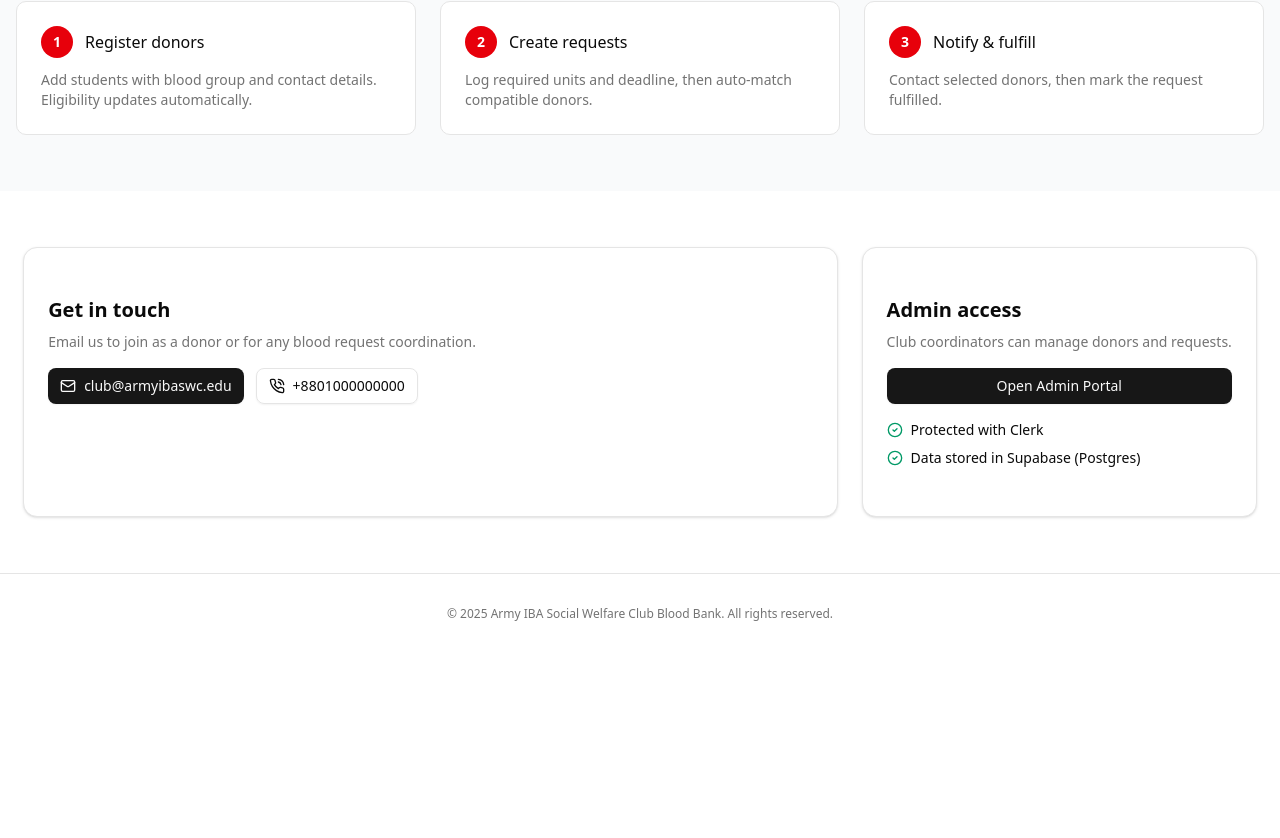
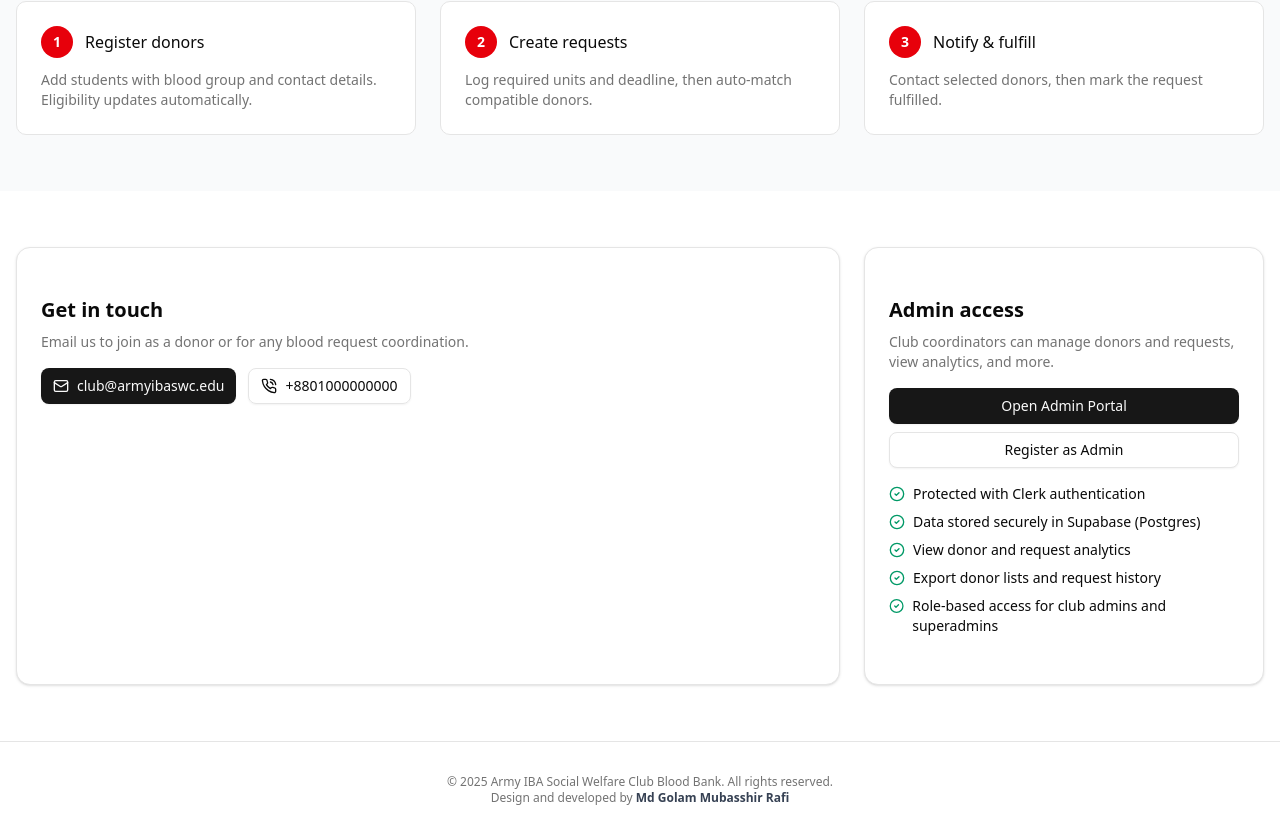
Before and after one commit to gmrafi/aibaswc-bloodbank, a Next.js app: page / in a window 1280 px wide. Shown: the part 980-1818 px from the top of the page. Before the commit the page ends 1634 px from the top, so only its background shows below. Built offline with nearby package versions, Linux system fonts and the light colour scheme; no server answers.

Commit message:
feat: enhance admin access section with additional features and improved descriptions

```diff
--- a/components/public-landing.tsx
+++ b/components/public-landing.tsx
@@ -112,20 +112,35 @@ export default function PublicLanding() {
           <Card>
             <CardContent className="p-6">
               <h3 className="text-xl font-semibold">Admin access</h3>
-              <p className="mt-2 text-sm text-muted-foreground">Club coordinators can manage donors and requests.</p>
-              <div className="mt-4">
+              <p className="mt-2 text-sm text-muted-foreground">Club coordinators can manage donors and requests, view analytics, and more.</p>
+              <div className="mt-4 flex flex-col gap-2">
                 <Link href="/admin">
                   <Button className="w-full">Open Admin Portal</Button>
+                </Link>
+                <Link href="/sign-up">
+                  <Button variant="outline" className="w-full">Register as Admin</Button>
                 </Link>
               </div>
               <ul className="mt-4 space-y-2 text-sm">
                 <li className="flex items-start gap-2">
                   <CheckCircle2 className="mt-0.5 size-4 text-emerald-600" />
-                  <span>Protected with Clerk</span>
+                  <span>Protected with Clerk authentication</span>
                 </li>
                 <li className="flex items-start gap-2">
                   <CheckCircle2 className="mt-0.5 size-4 text-emerald-600" />
-                  <span>Data stored in Supabase (Postgres)</span>
+                  <span>Data stored securely in Supabase (Postgres)</span>
+                </li>
+                <li className="flex items-start gap-2">
+                  <CheckCircle2 className="mt-0.5 size-4 text-emerald-600" />
+                  <span>View donor and request analytics</span>
+                </li>
+                <li className="flex items-start gap-2">
+                  <CheckCircle2 className="mt-0.5 size-4 text-emerald-600" />
+                  <span>Export donor lists and request history</span>
+                </li>
+                <li className="flex items-start gap-2">
+                  <CheckCircle2 className="mt-0.5 size-4 text-emerald-600" />
+                  <span>Role-based access for club admins and superadmins</span>
                 </li>
               </ul>
             </CardContent>
@@ -135,7 +150,8 @@ export default function PublicLanding() {
 
       <footer className="border-t py-8 text-center text-xs text-muted-foreground">
         <p>
-          © {new Date().getFullYear()} {CLUB.name}. All rights reserved.
+          © {new Date().getFullYear()} {CLUB.name}. All rights reserved.<br />
+          Design and developed by <span className="font-semibold text-gray-700">Md Golam Mubasshir Rafi</span>
         </p>
       </footer>
     </div>
```
